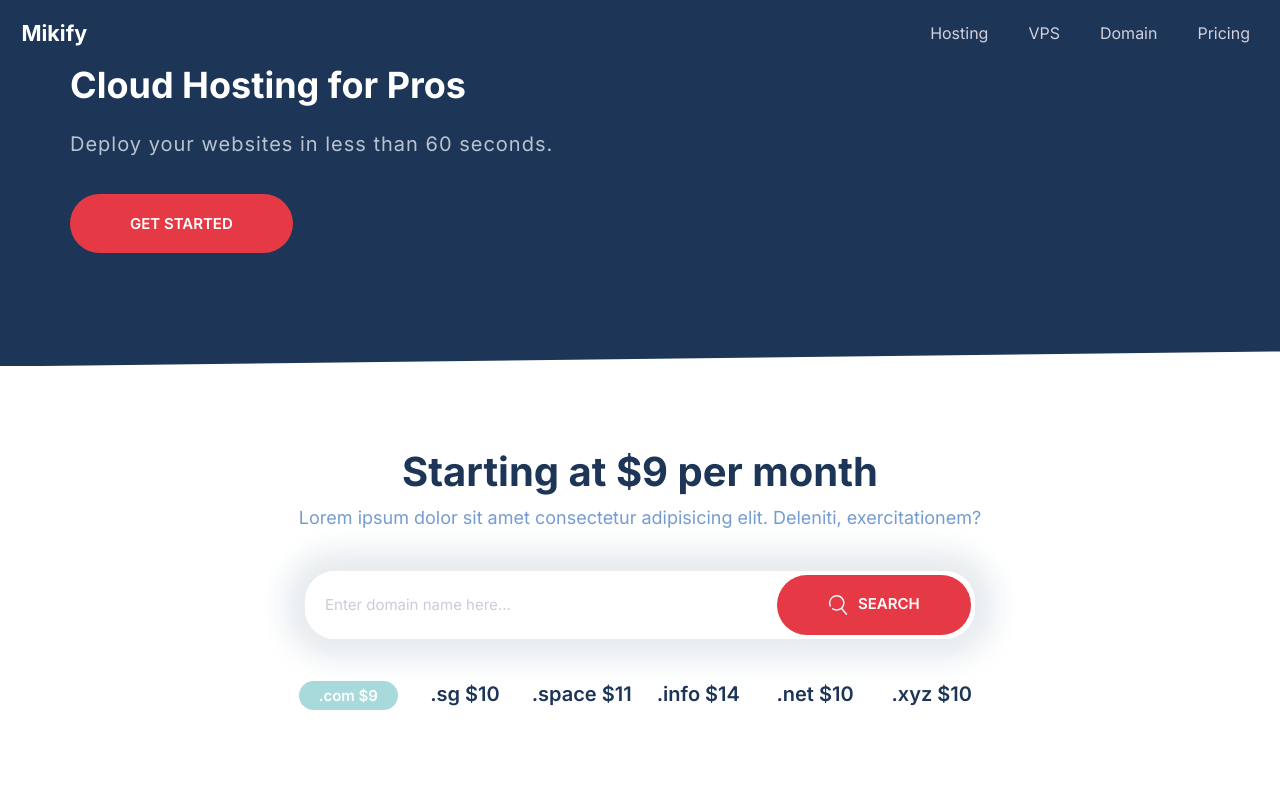
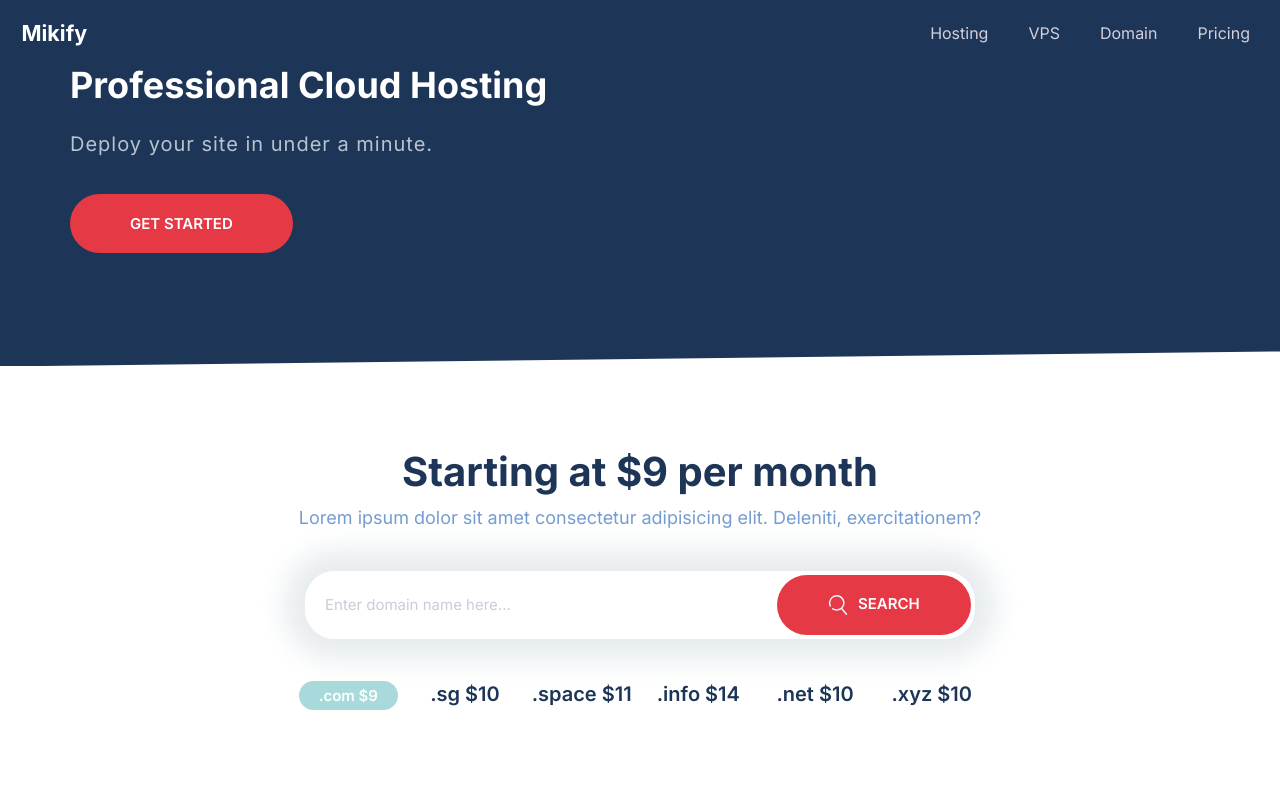
Before and after one commit to mkontorovich/mikify, a website built with Parcel: page index.html in a window 1280 px wide. Shown: the top 802 px of the page. Built offline with nearby package versions, Linux system fonts and the light colour scheme.

Commit message:
small changes

```diff
--- a/index.html
+++ b/index.html
@@ -41,11 +41,9 @@
       <div class="container grid grid--1x2">
         <header class="block__header hero__content">
           <h1 data-aos="fade-right" class="block__heading">
-            Cloud Hosting for Pros
+            Professional Cloud Hosting
           </h1>
-          <p class="hero__tagline">
-            Deploy your websites in less than 60 seconds.
-          </p>
+          <p class="hero__tagline">Deploy your site in under a minute.</p>
           <a href="" class="btn btn--accent btn--stretched">Get Started</a>
         </header>
       </div>
```
